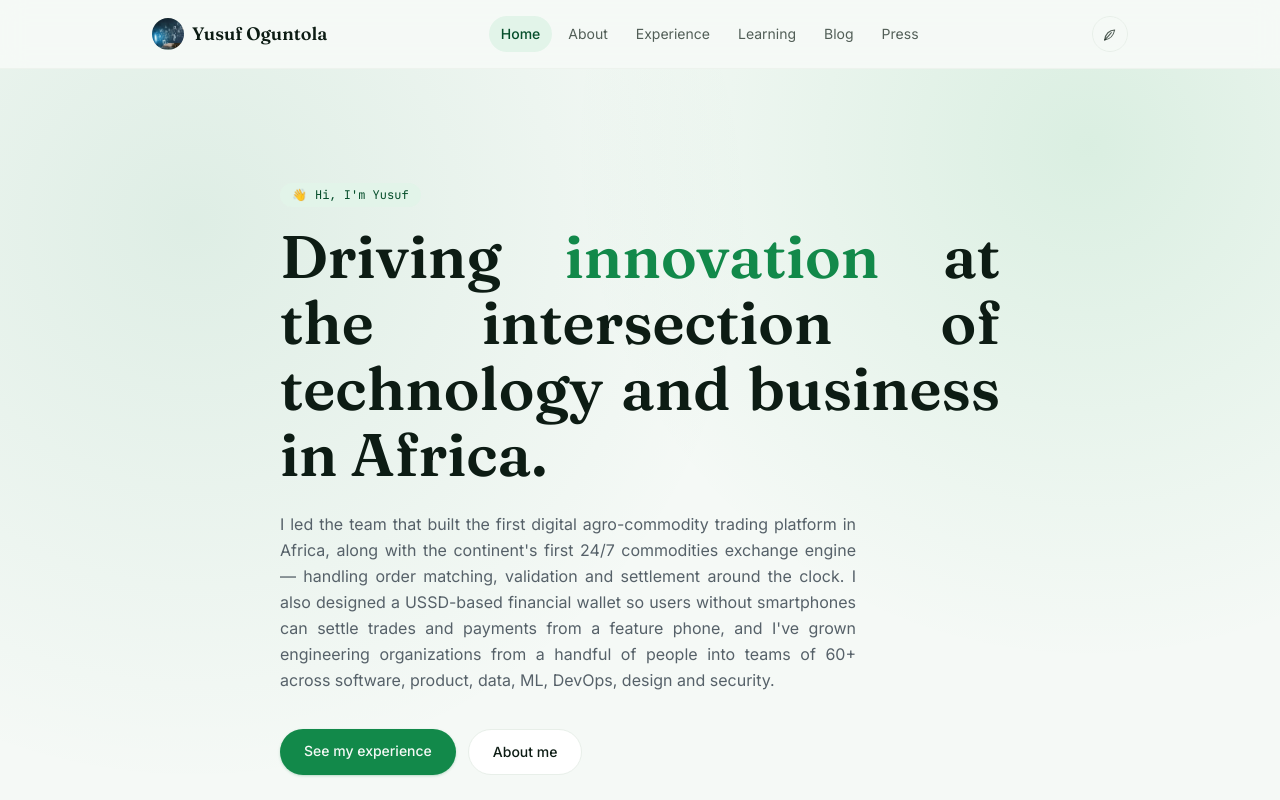
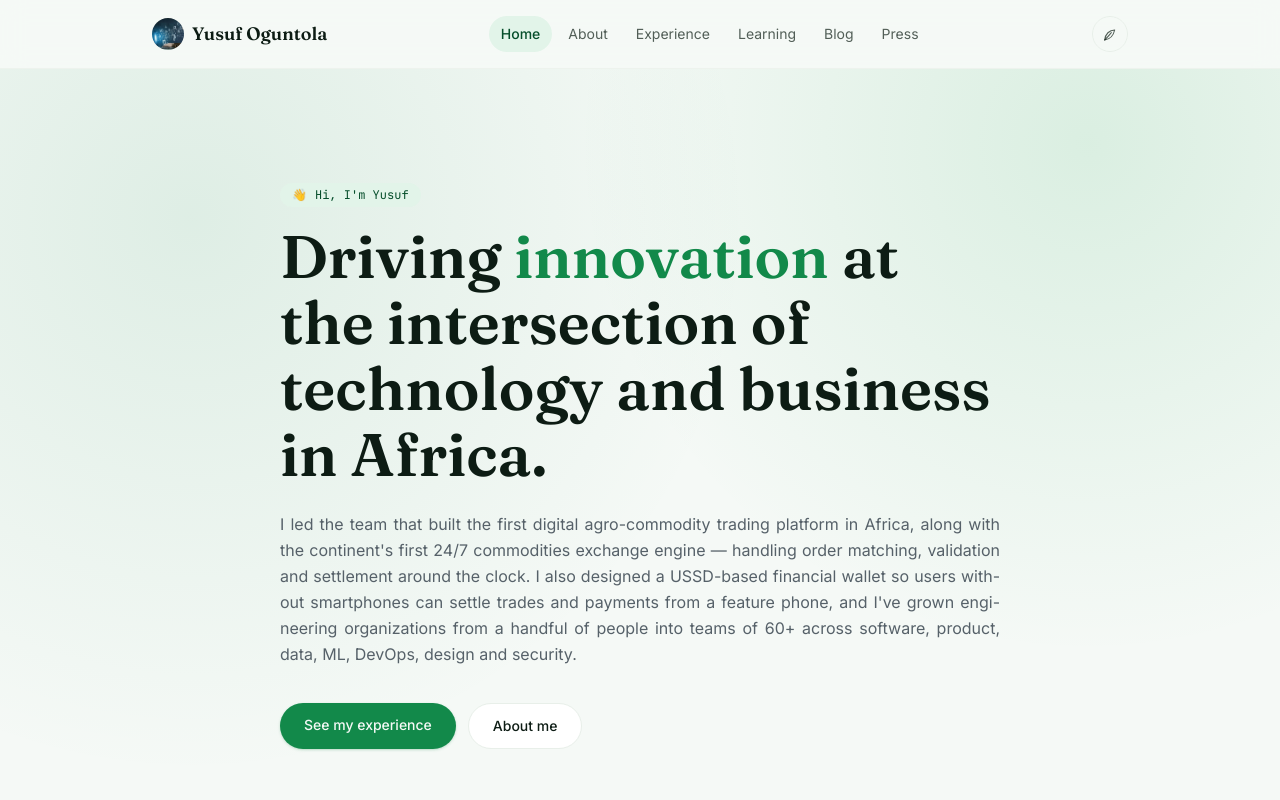
Before and after one commit to yusufoguntola/yusufoguntola-officialwebsite, a React (Vite) app: page / in a window 1280 px wide. Shown: the top 800 px of the page. Built offline with nearby package versions, Linux system fonts and the light colour scheme.

Commit message:
Fixed UI bug

```diff
--- a/src/index.css
+++ b/src/index.css
@@ -46,10 +46,18 @@ body {
   color: var(--color-ink);
   font-family: var(--font-sans);
   text-align: justify;
+  text-justify: inter-word;
+  -webkit-hyphens: auto;
+  hyphens: auto;
 }
 
+/* Justify reads well for paragraph copy but breaks down on big display
+   headings — with only a handful of words per line, one gap has to stretch
+   to fill the whole line width. Headings stay left-aligned and unhyphenated. */
 h1, h2, h3, .font-display {
   font-family: var(--font-serif);
+  text-align: left;
+  hyphens: none;
 }
 
 ::selection {
--- a/src/pages/Home.jsx
+++ b/src/pages/Home.jsx
@@ -97,7 +97,7 @@ export default function Home() {
             Driving <span className="text-green">innovation</span> at the intersection of
             technology and business in Africa.
           </h1>
-          <p className="mb-9 max-w-xl text-base leading-relaxed text-muted">{profile.tagline}</p>
+          <p className="mb-9 text-base leading-relaxed text-muted">{profile.tagline}</p>
           <div className="flex flex-wrap gap-3">
             <Link
               to="/experience"
```
